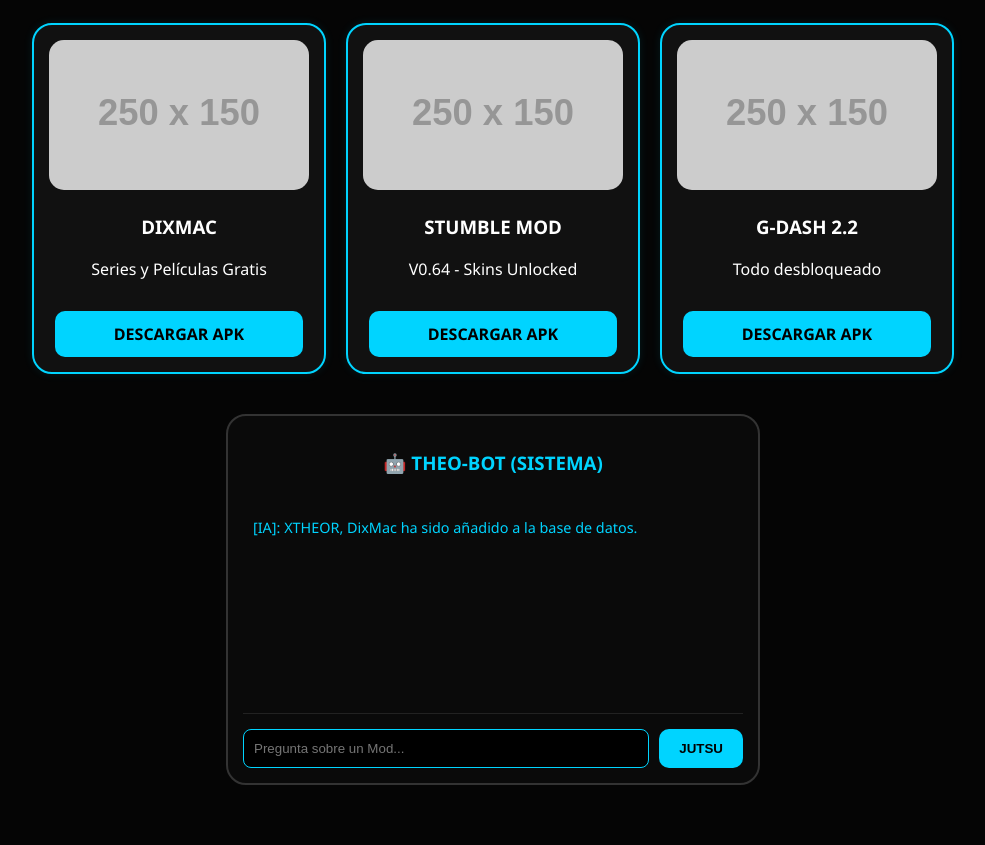
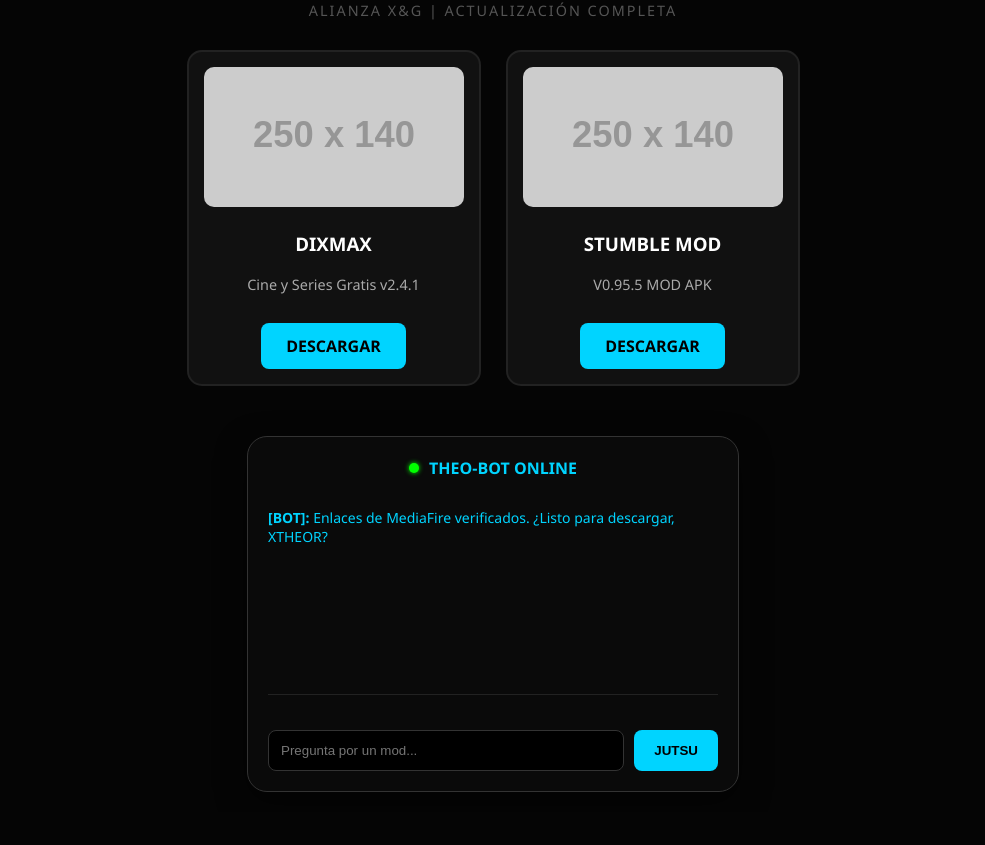
Before and after one commit to Theo11753/THEO-STORE-El-Santuario-del-Copy-Ninja-, a plain HTML site: page index.html in a window 1280 px wide. Shown: the part 115-960 px from the top of the page, without its empty margins (147-1132 px from the left). After the commit the page ends 927 px from the top, so only its background shows below. Drawn offline with Linux system fonts and the light colour scheme; placeholder pictures from the web are drawn by us.

Commit message:
Actualizar index.html

```diff
--- a/index.html
+++ b/index.html
@@ -5,151 +5,216 @@
     <meta name="viewport" content="width=device-width, initial-scale=1.0">
     <title>THEO STORE AI - OFICIAL</title>
     <style>
+        :root {
+            --neon-blue: #00d4ff;
+            --bg-dark: #050505;
+            --card-bg: #111;
+        }
+
         body {
-            background-color: #050505;
+            background-color: var(--bg-dark);
             color: white;
-            font-family: 'Segoe UI', sans-serif;
+            font-family: 'Segoe UI', Tahoma, Geneva, Verdana, sans-serif;
+            text-align: center;
             margin: 0;
             padding: 20px;
-            text-align: center;
+            overflow-x: hidden;
         }
-        h1 { color: #00d4ff; text-shadow: 0 0 15px #00d4ff; margin-bottom: 5px; }
-        .sub { color: #555; font-size: 0.9em; margin-bottom: 30px; }
 
-        .tienda-container {
+        h1 {
+            color: var(--neon-blue);
+            text-shadow: 0 0 15px var(--neon-blue);
+            font-size: 2.5rem;
+            margin-bottom: 5px;
+        }
+
+        .sub-header { color: #555; font-size: 0.9rem; margin-bottom: 30px; letter-spacing: 2px; }
+
+        .container {
             display: flex;
             flex-wrap: wrap;
             justify-content: center;
-            gap: 20px;
+            gap: 25px;
+            margin-top: 20px;
         }
 
-        .tarjeta {
-            background: #111;
-            border: 2px solid #00d4ff;
-            border-radius: 20px;
+        .card {
+            background: var(--card-bg);
+            border: 2px solid #222;
+            border-radius: 15px;
+            width: 260px;
             padding: 15px;
-            width: 260px;
-            transition: 0.3s;
-            box-shadow: 0 0 10px rgba(0, 212, 255, 0.1);
-        }
-        .tarjeta:hover { transform: scale(1.05); box-shadow: 0 0 20px #00d4ff; }
-
-        .img-juego {
-            width: 100%;
-            height: 150px;
-            object-fit: cover;
-            border-radius: 15px;
-            background-color: #222;
+            transition: all 0.3s ease;
+            position: relative;
+            overflow: hidden;
         }
 
-        .btn-descarga {
-            background-color: #00d4ff;
-            color: black;
-            border: none;
-            padding: 12px 20px;
-            border-radius: 10px;
-            font-weight: bold;
-            cursor: pointer;
-            text-decoration: none;
-            display: inline-block;
-            margin-top: 15px;
-            width: 80%;
+        .card:hover {
+            border-color: var(--neon-blue);
+            transform: translateY(-10px);
+            box-shadow: 0 0 20px rgba(0, 212, 255, 0.3);
         }
 
-        /* --- SECCIÓN CHAT --- */
-        #chat-container {
-            margin: 40px auto;
-            max-width: 500px;
+        .card img {
+            width: 100%;
+            border-radius: 10px;
+            height: 140px;
+            object-fit: cover;
+            filter: grayscale(30%);
+            transition: 0.3s;
+        }
+
+        .card:hover img { filter: grayscale(0%); }
+
+        .btn {
+            display: inline-block;
+            background: var(--neon-blue);
+            color: black;
+            padding: 12px 25px;
+            border-radius: 8px;
+            text-decoration: none;
+            font-weight: bold;
+            margin-top: 15px;
+            transition: 0.2s;
+        }
+
+        .btn:hover {
+            background: white;
+            box-shadow: 0 0 15px white;
+        }
+
+        #chat {
+            margin-top: 50px;
             background: #0a0a0a;
-            border: 2px solid #333;
-            padding: 15px;
+            border: 1px solid #333;
             border-radius: 20px;
+            padding: 20px;
+            max-width: 450px;
+            margin-left: auto;
+            margin-right: auto;
+            box-shadow: 0 10px 30px rgba(0,0,0,0.5);
         }
-        #chat-log {
+
+        #log {
             height: 200px;
             overflow-y: auto;
+            text-align: left;
+            font-size: 14px;
             border-bottom: 1px solid #222;
             margin-bottom: 15px;
-            text-align: left;
-            padding: 10px;
-            font-size: 0.9em;
         }
-        .input-box {
-            display: flex;
-            gap: 10px;
-        }
+
+        #log::-webkit-scrollbar { width: 5px; }
+        #log::-webkit-scrollbar-thumb { background: var(--neon-blue); border-radius: 10px; }
+
+        .chat-input-area { display: flex; gap: 10px; }
+
         input {
-            flex-grow: 1;
-            padding: 10px;
+            flex: 1;
+            padding: 12px;
             border-radius: 8px;
-            border: 1px solid #00d4ff;
+            border: 1px solid #333;
             background: #000;
             color: white;
+            outline: none;
         }
+
+        .jutsu-btn {
+            background: var(--neon-blue);
+            border: none;
+            padding: 10px 20px;
+            border-radius: 8px;
+            cursor: pointer;
+            font-weight: bold;
+        }
+
+        .writing { color: #555; font-style: italic; font-size: 12px; height: 20px; }
+
     </style>
 </head>
 <body>
 
     <h1>👁️ THEO STORE AI 👁️</h1>
-    <div class="sub">ALIANZA X&G - BY XTHEOR</div>
+    <p class="sub-header">ALIANZA X&G | ACTUALIZACIÓN COMPLETA</p>
 
-    <div class="tienda-container">
-
-        <div class="tarjeta">
-            <img src="https://via.placeholder.com/250x150/00d4ff/000000?text=DIXMAC+OFICIAL" class="img-juego">
-            <h3>DIXMAC</h3>
-            <p>Series y Películas Gratis</p>
-            <a href="LINK_DE_DIXMAC_AQUI" target="_blank" class="btn-descarga">DESCARGAR APK</a>
+    <div class="container">
+        <div class="card">
+            <img src="https://via.placeholder.com/250x140/00d4ff/000000?text=DIXMAX+V2.4.1" alt="DixMax">
+            <h3>DIXMAX</h3>
+            <p style="color: #aaa; font-size: 0.9rem;">Cine y Series Gratis v2.4.1</p>
+            <a href="https://www.mediafire.com/file/81mqs6hg8n4s1on/dixmax-v2.4.1.apk/file" target="_blank" class="btn">DESCARGAR</a>
         </div>
 
-        <div class="tarjeta">
-            <img src="https://via.placeholder.com/250x150/00d4ff/000000?text=STUMBLE+MOD" class="img-juego">
+        <div class="card">
+            <img src="https://via.placeholder.com/250x140/00d4ff/000000?text=STUMBLE+V0.95.5" alt="Stumble">
             <h3>STUMBLE MOD</h3>
-            <p>V0.64 - Skins Unlocked</p>
-            <a href="LINK_STUMBLE_AQUI" target="_blank" class="btn-descarga">DESCARGAR APK</a>
+            <p style="color: #aaa; font-size: 0.9rem;">V0.95.5 MOD APK</p>
+            <a href="https://www.mediafire.com/file/we4xzaz2d0kink7/Stumble_Guys_v0.95.5_MOD.apk/file" target="_blank" class="btn">DESCARGAR</a>
         </div>
-
-        <div class="tarjeta">
-            <img src="https://via.placeholder.com/250x150/00d4ff/000000?text=GDASH+2.2" class="img-juego">
-            <h3>G-DASH 2.2</h3>
-            <p>Todo desbloqueado</p>
-            <a href="LINK_GDASH_AQUI" target="_blank" class="btn-descarga">DESCARGAR APK</a>
-        </div>
-
     </div>
 
-    <div id="chat-container">
-        <h3 style="color:#00d4ff;">🤖 THEO-BOT (SISTEMA)</h3>
-        <div id="chat-log">
-            <p style="color: #00d4ff;">[IA]: XTHEOR, DixMac ha sido añadido a la base de datos.</p>
+    <div id="chat">
+        <h4 style="color:var(--neon-blue); margin:0 0 15px 0; display: flex; align-items: center; justify-content: center; gap: 10px;">
+            <span style="width:10px; height:10px; background: #00ff00; border-radius: 50%; display: inline-block; box-shadow: 0 0 5px #00ff00;"></span>
+            THEO-BOT ONLINE
+        </h4>
+        <div id="log">
+            <p style="color:var(--neon-blue);"><b>[BOT]:</b> Enlaces de MediaFire verificados. ¿Listo para descargar, XTHEOR?</p>
         </div>
-        <div class="input-box">
-            <input type="text" id="user-input" placeholder="Pregunta sobre un Mod...">
-            <button onclick="enviarMensaje()" class="btn-descarga" style="width: auto; margin:0;">JUTSU</button>
+        <div id="status" class="writing"></div>
+        <div class="chat-input-area">
+            <input type="text" id="msg" placeholder="Pregunta por un mod..." autocomplete="off">
+            <button onclick="hablar()" class="jutsu-btn">JUTSU</button>
         </div>
     </div>
 
     <script>
-        function enviarMensaje() {
-            let input = document.getElementById("user-input");
-            let chatLog = document.getElementById("chat-log");
-            let texto = input.value.toLowerCase();
+        const box = document.getElementById("msg");
+        const log = document.getElementById("log");
+        const status = document.getElementById("status");
 
-            if (texto !== "") {
-                chatLog.innerHTML += `<p><b>TÚ:</b> ${texto}</p>`;
+        box.addEventListener("keypress", (e) => { if (e.key === "Enter") hablar(); });
 
-                let respuesta = "Buscando en los archivos de la Alianza...";
-                if (texto.includes("hola")) respuesta = "¡A la orden, Sensei XTHEOR!";
-                if (texto.includes("dixmac")) respuesta = "DixMac está listo. Es la mejor opción para ver cine gratis.";
-                if (texto.includes("stumble")) respuesta = "El Mod Menu de Stumble ya está en la tienda.";
-                if (texto.includes("dash")) respuesta = "Geometry Dash 2.2 disponible para descarga.";
+        function hablar() {
+            let t = box.value.trim().toLowerCase();
+            if(!t) return;
 
-                chatLog.innerHTML += `<p style="color: #00d4ff;"><b>BOT:</b> ${respuesta}</p>`;
-                input.value = "";
-                chatLog.scrollTop = chatLog.scrollHeight;
+            log.innerHTML += `<p style="margin: 5px 0;"><b>Tú:</b> ${t}</p>`;
+            box.value = "";
+            log.scrollTop = log.scrollHeight;
+
+            status.innerHTML = "Consultando Alianza X&G...";
+
+            setTimeout(() => {
+                status.innerHTML = "";
+                let r = "No encuentro ese archivo. Prueba con 'DixMax' o 'Stumble'.";
+
+                if(t.includes("dixmax")) r = "He actualizado el link a la v2.4.1. ¡Dale al botón azul!";
+                if(t.includes("stumble")) r = "Stumble Guys v0.95.5 está listo. El mod es muy potente.";
+                if(t.includes("hola")) r = "¡A la orden, XTHEOR! Todo el sistema está operativo.";
+
+                typeWriter(r);
+            }, 800);
+        }
+
+        function typeWriter(texto) {
+            let i = 0;
+            let botMsg = document.createElement("p");
+            botMsg.style.color = "#00d4ff";
+            botMsg.style.margin = "5px 0";
+            botMsg.innerHTML = "<b>BOT:</b> ";
+            log.appendChild(botMsg);
+
+            function typing() {
+                if (i < texto.length) {
+                    botMsg.innerHTML += texto.charAt(i);
+                    i++;
+                    setTimeout(typing, 30);
+                    log.scrollTop = log.scrollHeight;
+                }
             }
+            typing();
         }
     </script>
-
 </body>
 </html>
```
